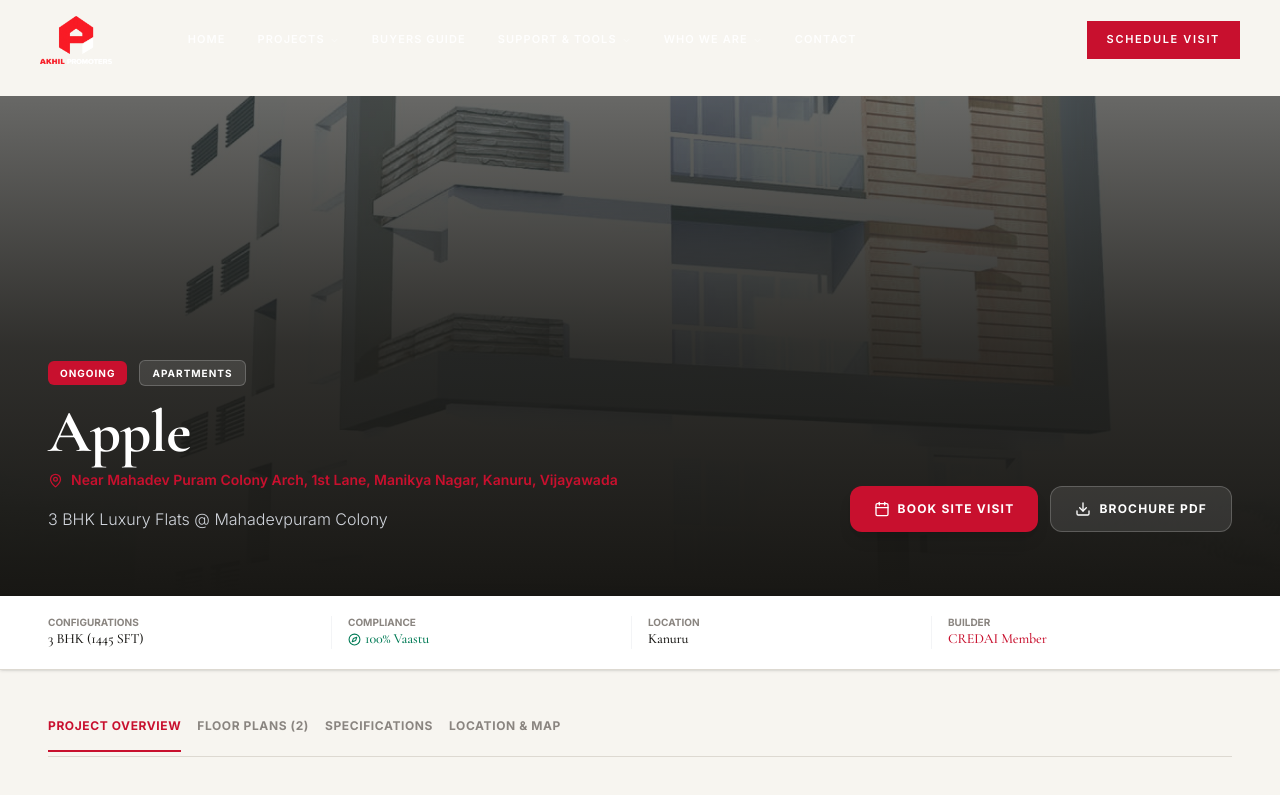
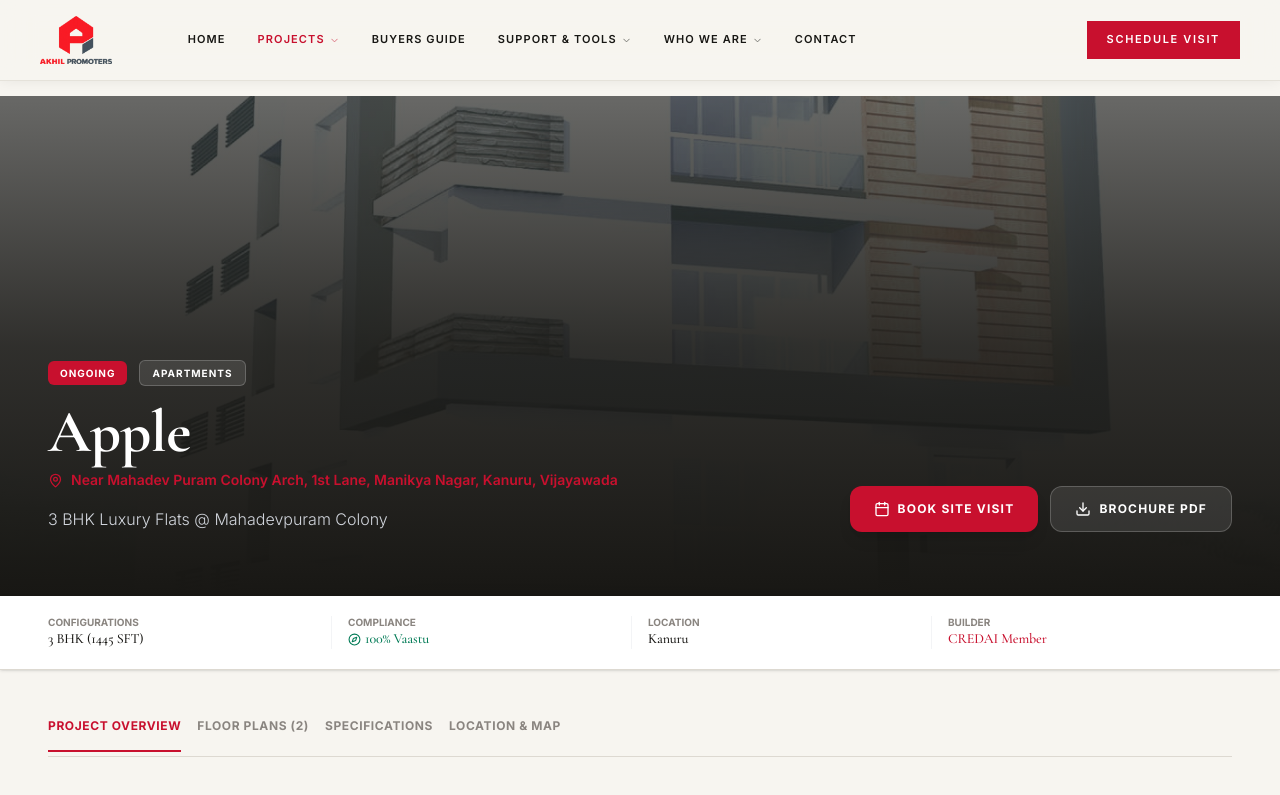
Before and after one commit to bb3agency/akhil-promoters-site, a React (Vite) app: page /projects/apple in a window 1280 px wide. Shown: the top 795 px of the page. Built offline with nearby package versions, Linux system fonts and the light colour scheme.

Commit message:
fix(header): fix nav link colors and contrast on sub-pages and active parent route matching

```diff
--- a/src/components/layout/GlobalHeader.tsx
+++ b/src/components/layout/GlobalHeader.tsx
@@ -102,16 +102,26 @@ export const GlobalHeader = () => {
     dropdownTimer.current = setTimeout(() => setActiveDropdown(null), 120);
   };
 
-  const isLight = !isScrolled;
-  const logoSrc = isScrolled ? '/images/logo.png' : '/images/logo-light.png';
+  const isHomePage = location.pathname === '/';
+  const isTransparentDarkHeader = isHomePage && !isScrolled;
+  const logoSrc = isTransparentDarkHeader ? '/images/logo-light.png' : '/images/logo.png';
+
+  const isItemActive = (item: { name: string; href?: string; dropdown?: any[] }) => {
+    if (item.href === '/') return location.pathname === '/';
+    if (item.href) return location.pathname === item.href || location.pathname.startsWith(item.href + '/');
+    if (item.dropdown) {
+      return item.dropdown.some(sub => sub.href && (location.pathname === sub.href || location.pathname.startsWith(sub.href + '/')));
+    }
+    return false;
+  };
 
   return (
     <>
       <header
         className={`fixed top-0 left-0 right-0 z-40 transition-all duration-300 ${
-          isScrolled
-            ? 'header-glass border-b border-[#DDD9D1]/70 shadow-[0_1px_12px_rgba(0,0,0,0.06)]'
-            : 'bg-transparent'
+          isTransparentDarkHeader
+            ? 'bg-transparent'
+            : 'header-glass border-b border-[#DDD9D1]/70 shadow-[0_1px_12px_rgba(0,0,0,0.06)]'
         }`}
       >
         <div className="max-w-[1320px] mx-auto px-4 sm:px-6 lg:px-10">
@@ -128,7 +138,9 @@ export const GlobalHeader = () => {
 
             {/* ── Desktop Navigation ── */}
             <nav className="hidden lg:flex flex-1 items-center gap-1 xl:gap-2">
-              {navigation.map((item) => (
+              {navigation.map((item) => {
+                const active = isItemActive(item);
+                return (
                   <div
                     key={item.name}
                     className="relative"
@@ -138,9 +150,9 @@ export const GlobalHeader = () => {
                     <Link
                       to={item.href || '#'}
                       className={`type-nav flex items-center gap-1 px-3 py-2 rounded transition-colors ${
-                      location.pathname === item.href
-                        ? 'text-[#C8102E]'
-                        : isLight
+                        active
+                          ? 'text-[#C8102E] font-semibold'
+                          : isTransparentDarkHeader
                           ? 'text-white/90 hover:text-white'
                           : 'text-[#181714] hover:text-[#C8102E]'
                       }`}
@@ -175,10 +187,16 @@ export const GlobalHeader = () => {
                               <Link
                                 key={sub.name}
                                 to={sub.href || '#'}
-                              className="group flex items-center justify-between px-5 py-3 text-[11px] font-[500] tracking-wide text-[#2C2926] hover:text-[#C8102E] hover:bg-[#F7F5F0] transition-colors relative"
+                                className={`group flex items-center justify-between px-5 py-3 text-[11px] font-[500] tracking-wide transition-colors relative ${
+                                  location.pathname === sub.href
+                                    ? 'text-[#C8102E] bg-[#F7F5F0]'
+                                    : 'text-[#2C2926] hover:text-[#C8102E] hover:bg-[#F7F5F0]'
+                                }`}
                               >
                                 <span>{sub.name}</span>
-                              <span className="absolute left-0 top-1/2 -translate-y-1/2 w-0.5 h-0 bg-[#C8102E] group-hover:h-full transition-all duration-200" />
+                                <span className={`absolute left-0 top-1/2 -translate-y-1/2 w-0.5 transition-all duration-200 ${
+                                  location.pathname === sub.href ? 'h-full bg-[#C8102E]' : 'h-0 bg-[#C8102E] group-hover:h-full'
+                                }`} />
                               </Link>
                             )
                           )}
@@ -186,7 +204,8 @@ export const GlobalHeader = () => {
                       )}
                     </AnimatePresence>
                   </div>
-              ))}
+                );
+              })}
             </nav>
 
             {/* ── Desktop CTA ── */}
@@ -202,7 +221,9 @@ export const GlobalHeader = () => {
             {/* ── Mobile Hamburger ── */}
             <button
               onClick={() => setMobileOpen(!mobileOpen)}
-              className={`lg:hidden p-2.5 rounded-lg transition-colors ${isLight ? 'text-white hover:bg-white/10' : 'text-[#181714] hover:bg-black/5'}`}
+              className={`lg:hidden p-2.5 rounded-lg transition-colors ${
+                isTransparentDarkHeader ? 'text-white hover:bg-white/10' : 'text-[#181714] hover:bg-black/5'
+              }`}
               aria-label="Toggle menu"
             >
               {mobileOpen ? <X size={24} /> : <Menu size={24} />}
```
Lines whose indentation alone changed are shown as unchanged.
